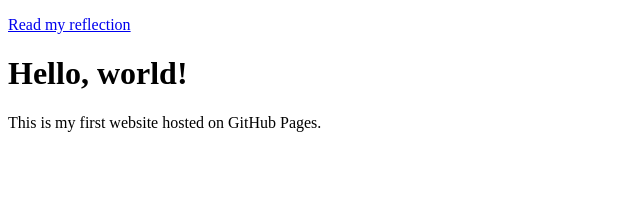
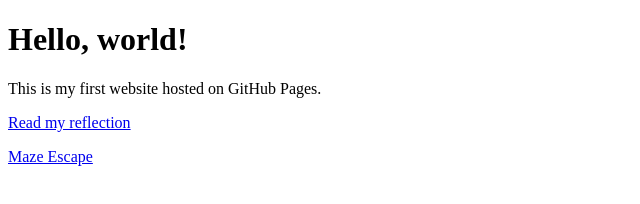
Before and after one commit to zsolti36/my-first-website, a plain HTML site: page index.html in a window 1280 px wide. Shown: the whole page, without its empty margins (0-640 px from the left). Drawn offline with Linux system fonts and the light colour scheme.

Commit message:
Update index.html with new project link
Added a link to the Maze Escape project and duplicated the reflection link.

```diff
--- a/index.html
+++ b/index.html
@@ -2,9 +2,11 @@
 <head>
 <title>My First Website</title>
 </head>
-<p><a href="reflection.html">Read my reflection</a></p>
+
 <body>
 <h1>Hello, world!</h1>
 <p>This is my first website hosted on GitHub Pages.</p>
+<p><a href="reflection.html">Read my reflection</a></p>
+<p><a href="https://maze-escape-ai-bfs-dfs-pathfinding-challenge.ai.studio/">Maze Escape</a></p>
 </body>
 </html>
```
